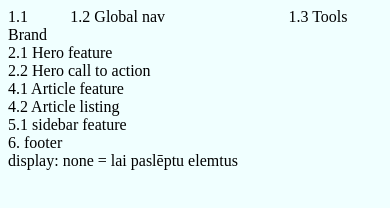
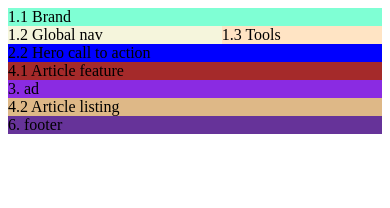
Before and after one commit to ihaxy/RCS-L2, a plain HTML site: page index.html in a window 390 px wide. Drawn offline with Linux system fonts and the light colour scheme.

Commit message:
mobile layout and media queries

```diff
--- a/index.html
+++ b/index.html
@@ -9,50 +9,42 @@
     <!-- Bootstrap CSS -->
     <!-- <link rel="stylesheet" href="https://stackpath.bootstrapcdn.com/bootstrap/4.3.1/css/bootstrap.min.css" integrity="sha384-ggOyR0iXCbMQv3Xipma34MD+dH/1fQ784/j6cY/iJTQUOhcWr7x9JvoRxT2MZw1T" crossorigin="anonymous"> -->
     <link rel="stylesheet" href="styles.css">
+    <link rel="stylesheet" href="layout.css">
     <title>Hello, world!</title>
   </head>
 
   <body>
     <header class="mainheader">
-      <div class="header1">
-        <div>
+        <div class="brand">
           1.1 Brand
         </div>
-        <nav>
+        <nav class="globalnav">
           1.2 Global nav
         </nav>
-        <div>
+        <div class="tools">
           1.3 Tools
         </div>
-      </div>
     </header>
-    <main>
-      <div class="hero">
-        <div>
+
+    <main class="maincont">
+        <div class="herofeature">
           2.1 Hero feature
         </div>
-        <div>
+        <div class="herocall">
           2.2 Hero call to action
         </div>
+      <div class="ad">
+          3. ad
       </div>
-
-      <div class="ad">
-
-      </div>
-
-      <div class="mainbody">
-        <div>
+        <div class="articlefeature">
           4.1 Article feature
         </div>
-        <div>
+        <div class="articlelisting">
           4.2 Article listing
         </div>
-      </div>
-
       <div class="sidebar">
         5.1 sidebar feature
       </div>
-
     </main>
 
     <footer class="mainfooter">
@@ -60,5 +52,4 @@
     </footer>
 
   </body>
- display: none = lai paslēptu elemtus
 </html>
--- /dev/null
+++ b/layout.css
@@ -0,0 +1,120 @@
+@media (min-width: 992px) {
+
+
+}
+
+@media (min-width: 577px) and (max-width: 991px) {
+    .mainheader {
+        display: grid;
+        width: 100%;
+        justify-content: end;
+        grid-template-columns: 3fr 6fr 3fr;
+        grid-template-areas:
+        "a b c";
+    }
+
+    .maincont {
+        display: grid;
+        grid-template-areas:
+        "d d"
+        "e e"
+        "f g"
+        "i i";
+    }
+
+    .brand {
+        grid-area: a;
+    }
+
+    .globalnav {
+        grid-area: b;
+    }
+
+    .tools {
+        grid-area: c;
+    }
+
+    .herofeature {
+        display: d;
+    }
+
+    .herocall {
+        grid-area: e;
+    }
+
+    .ad {
+        grid-area: g;
+    }
+
+    .articlefeature {
+        grid-area: f;
+    }
+
+    .articlelisting {
+        grid-area: i;
+    }
+
+    .sidebar {
+        display: none;
+    }
+
+}
+
+@media (max-width: 576px){
+
+.mainheader {
+    display: grid;
+    width: 100%;
+    justify-content: end;
+    grid-template-columns: 2fr 2fr 3fr;
+    grid-template-rows: 1fr 1fr;
+    grid-template-areas:
+    "a a a"
+    "b b c";
+}
+
+.maincont {
+    display: grid;
+    grid-template-areas:
+    "d"
+    "e"
+    "f"
+    "g";
+}
+
+.brand {
+    grid-area: a;
+}
+
+.globalnav {
+    grid-area: b;
+}
+
+.tools {
+    grid-area: c;
+}
+
+.herofeature {
+    display: none;
+}
+
+.herocall {
+    grid-area: d;
+}
+
+.ad {
+    grid-area: f;
+}
+
+.articlefeature {
+    grid-area: e;
+}
+
+.articlelisting {
+    grid-area: g;
+}
+
+.sidebar {
+    display: none;
+}
+}
--- a/styles.css
+++ b/styles.css
@@ -1,14 +1,40 @@
-* {
-    background-color: azure;
+
+.brand {
+    background-color: aquamarine;
 }
 
-.header1 {
-    display: inline-grid;
-    grid-template-columns: 2fr 7fr 3fr;
-
+.globalnav {
+    background-color: beige;
 }
 
-.mainheader {
-    display: inline-grid;
-    justify-content: end;
+.tools {
+    background-color: bisque;
 }
+
+.herofeature {
+    background-color: rgb(165, 129, 76);
+}
+
+.herocall {
+    background-color: blue;
+}
+
+.ad {
+    background-color: blueviolet;
+}
+
+.articlefeature {
+    background-color: brown;
+}
+
+.articlelisting {
+    background-color: burlywood;
+}
+
+.sidebar {
+    background-color: cadetblue;
+}
+
+.mainfooter {
+    background-color: rebeccapurple;
+}
```
